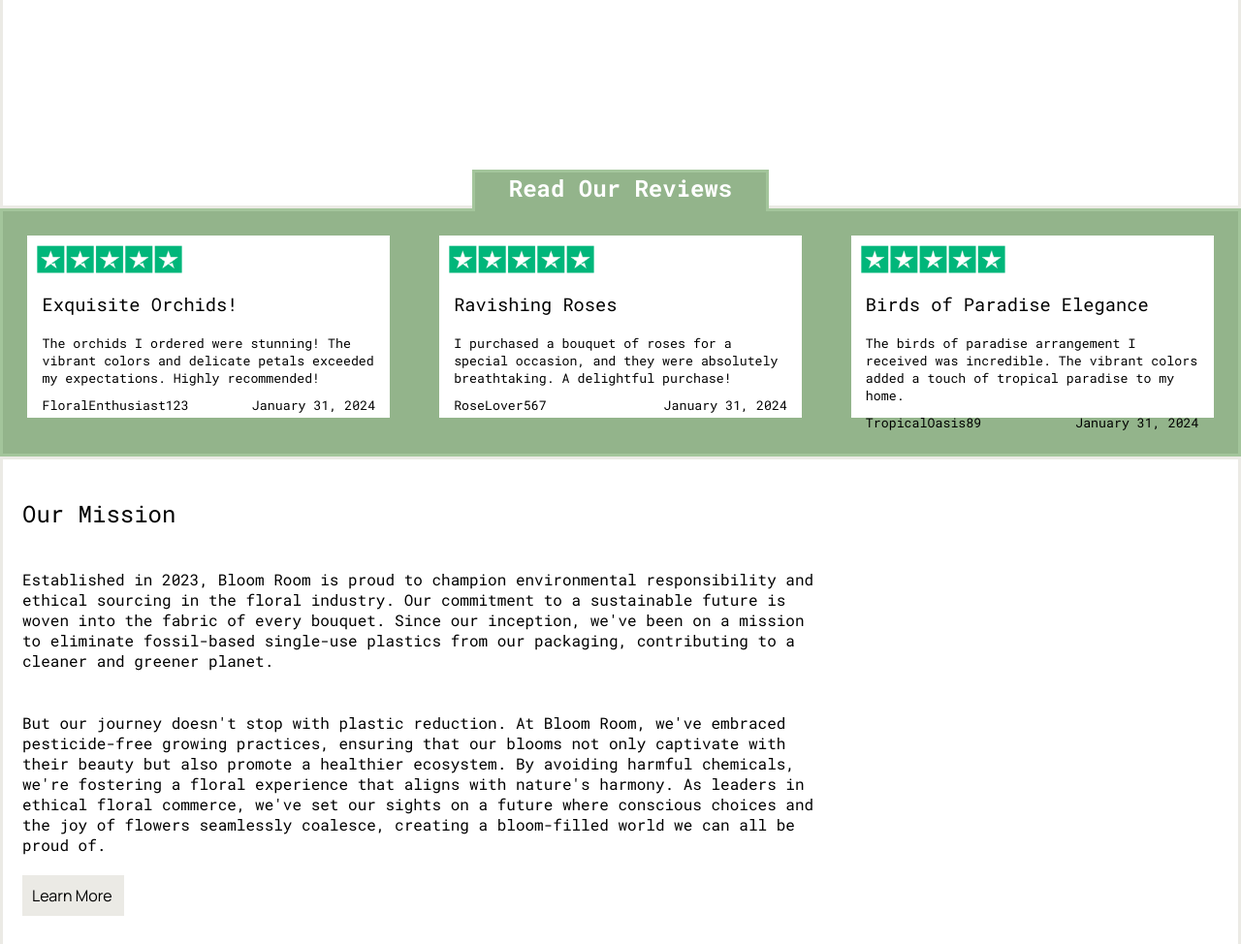
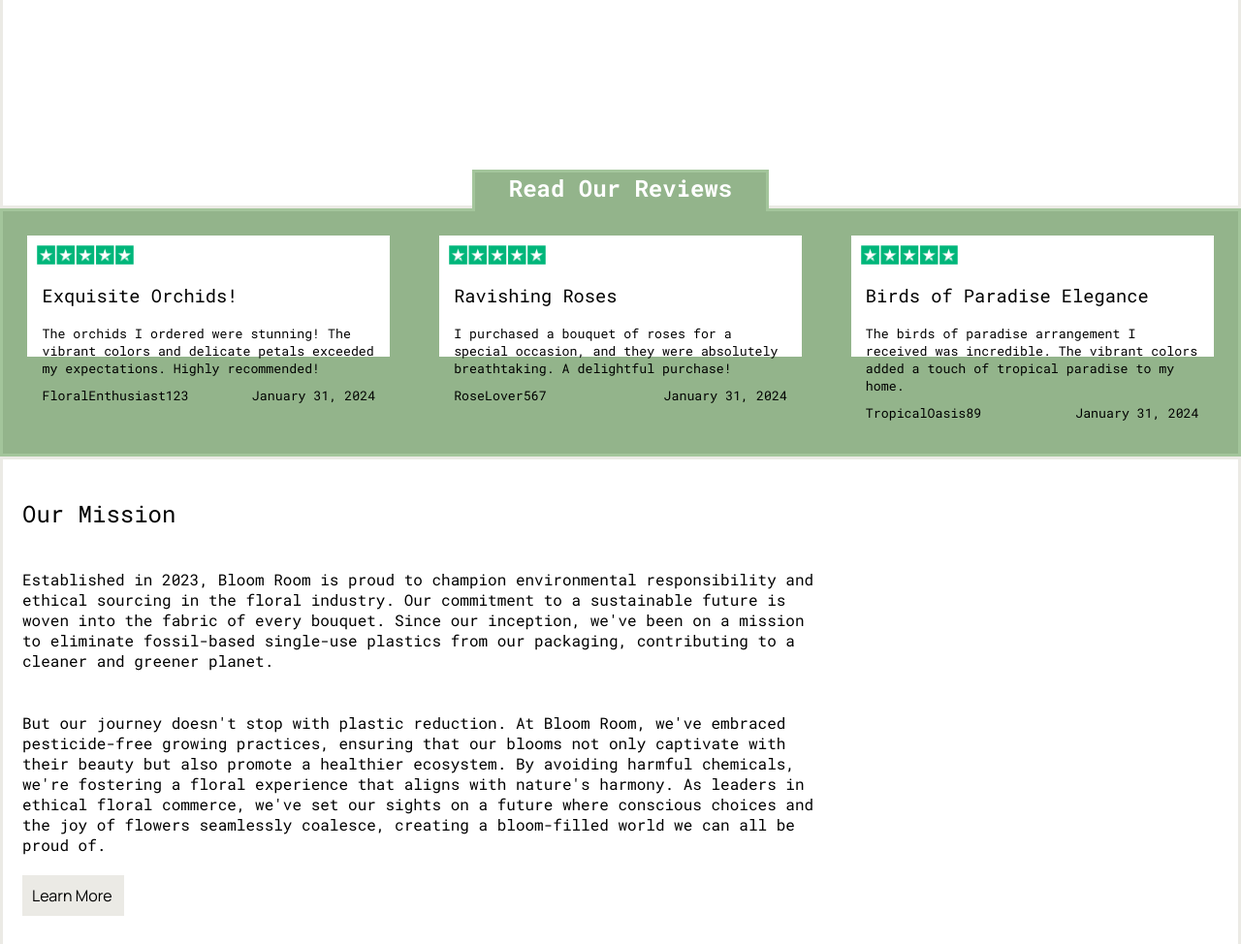
Before and after one commit to 2310-Capstone-Team3/capstone-project, a React app: page / in a window 1280 px wide. Shown: the part 948-1922 px from the top of the page at 97% size. Built offline with nearby package versions, Linux system fonts and the light colour scheme; no server answers.

Commit message:
Final commit #6

```diff
--- a/public/styles.css
+++ b/public/styles.css
@@ -127,13 +127,13 @@ form > * {
 
   .homeContainer .reviewPreview {
     background-color: white;
-    height: 75%;
+    height: 50%;
     width: 100%;
     margin: 2%;
   }
 
   .homeContainer .reviewPreview > img {
-    width: 40%;
+    width: 100px;
     margin: 10 10 0 10;
     padding: 0;
   }
--- a/src/accountComponents/SingleProduct.js
+++ b/src/accountComponents/SingleProduct.js
@@ -58,6 +58,7 @@ const SingleProduct = ({auth, products, cartItems, createLineItem, updateLineIte
                     <h1>{product.name}</h1>
                     <h3>{product.description}</h3>
                     <h3>Price : {product.price}</h3>
+                    {auth.id ? (
                         <span className='incrementButtons'>
                             <button style={{width: "25%"}} onClick={() => addAmount()}>+</button>
                             <input
@@ -68,6 +69,9 @@ const SingleProduct = ({auth, products, cartItems, createLineItem, updateLineIte
                             ></input>
                             <button style={{width: "25%"}} onClick={() => minusAmount()}>-</button>
                         </span>
+                    ) : (
+                        null
+                    )}
                     {auth.id ? (
                         cartItem ? (
                         <button onClick={() => updateProduct()}>
@@ -78,7 +82,11 @@ const SingleProduct = ({auth, products, cartItems, createLineItem, updateLineIte
                         <button onClick={() => createProduct()}>Add to Cart</button>
                     )
                     ) : null}
+                    {auth.id ? (
                         <h4 style={{marginLeft:"30%"}}>Cart Amount : {cartItem ? cartItem.quantity : 0}</h4>
+                        ) : (
+                            null
+                            )}
                             {cartItem ? <button onClick={() => navToCart()}>To Cart</button> : null}
                 </div>
             </main>
```
Lines whose indentation alone changed are shown as unchanged.
